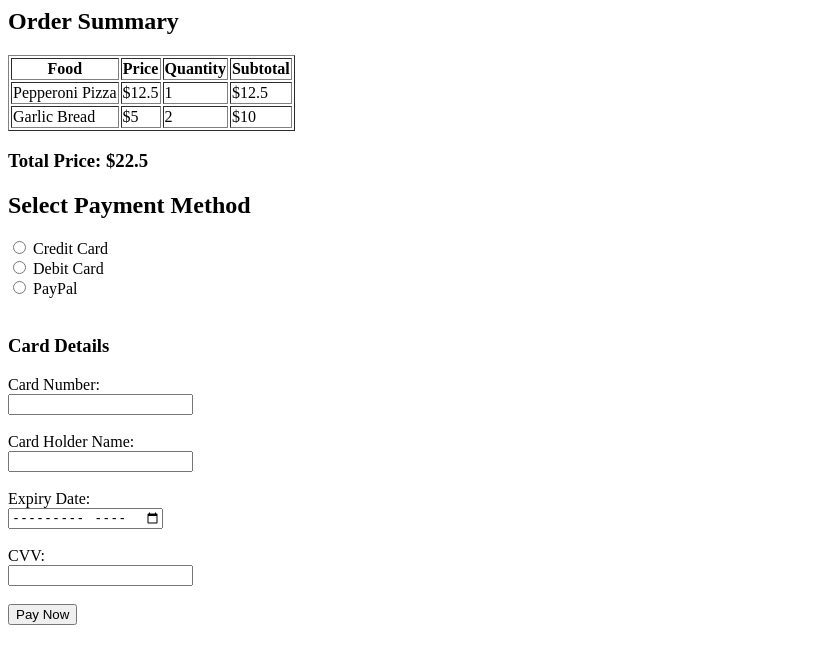
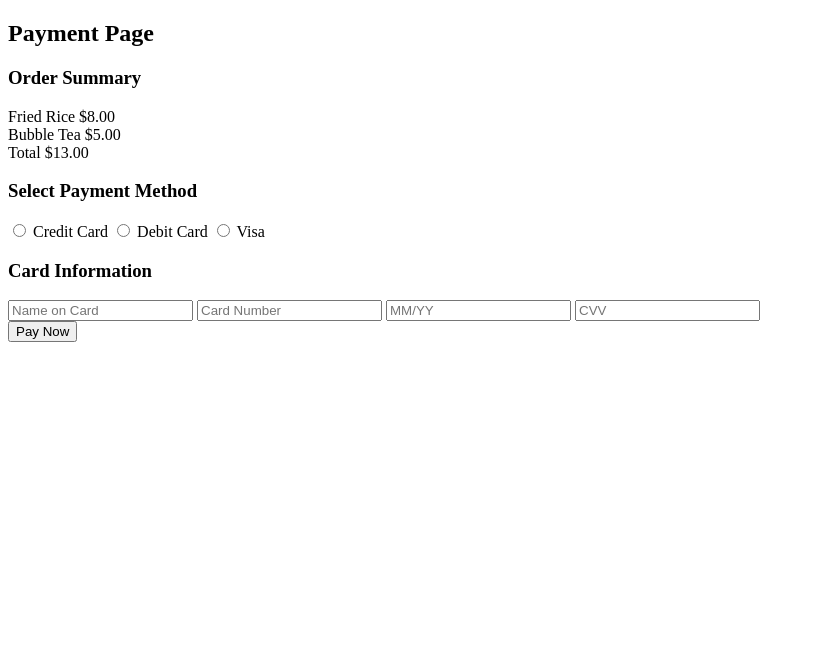
Before and after one commit to Yuxuanzhang9090/CP3407, a PHP site: page /online_payment.php in a window 1280 px wide. Shown: the top 664 px of the page, without its empty margins (0-815 px from the left). Run offline with PHP 8.4, Linux system fonts and the light colour scheme.

Commit message:
Redo the code

```diff
--- a/Online Payment/online_payment.php
+++ b/Online Payment/online_payment.php
@@ -1,74 +1,110 @@
-<?php
+<!DOCTYPE html>
+<html>
+<head>
+    <title>Online Payment</title>
+</head>
 
-$foods = [
-    ["name" => "Pepperoni Pizza", "price" => 12.50, "qty" => 1],
-    ["name" => "Garlic Bread", "price" => 5.00, "qty" => 2]
-];
+<body>
 
-$total = 0;
-?>
+<div class="container">
 
-<h2>Order Summary</h2>
+<h2>Payment Page</h2>
 
-<table border="1">
-<tr>
-<th>Food</th>
-<th>Price</th>
-<th>Quantity</th>
-<th>Subtotal</th>
-</tr>
+<!-- Task 1: Display food details -->
+<div class="order-summary">
 
-<?php foreach ($foods as $food):
-$subtotal = $food['price'] * $food['qty'];
-$total += $subtotal;
-?>
+<h3>Order Summary</h3>
 
-<tr>
-<td><?php echo $food['name']; ?></td>
-<td>$<?php echo $food['price']; ?></td>
-<td><?php echo $food['qty']; ?></td>
-<td>$<?php echo $subtotal; ?></td>
-</tr>
+<div class="order-item">
+<span>Fried Rice</span>
+<span>$8.00</span>
+</div>
 
-<?php endforeach; ?>
+<div class="order-item">
+<span>Bubble Tea</span>
+<span>$5.00</span>
+</div>
 
-</table>
+<div class="order-item total">
+<span>Total</span>
+<span>$13.00</span>
+</div>
 
-<h3>Total Price: $<?php echo $total; ?></h3>
+</div>
 
-<h2>Select Payment Method</h2>
+<form id="paymentForm" action="process_payment.php" method="POST">
 
-<form action="process_payment.php" method="POST">
+<!-- Task 2: Payment Method -->
+<h3>Select Payment Method</h3>
 
-<input type="radio" name="payment_method" value="credit_card" required>
+<label>
+<input type="radio" name="payment_method" value="credit" required>
 Credit Card
+</label>
 
-<br>
+<label>
+<input type="radio" name="payment_method" value="debit">
+Debit Card
+</label>
 
-<input type="radio" name="payment_method" value="debit_card">
-Debit Card
+<label>
+<input type="radio" name="payment_method" value="visa">
+Visa
+</label>
 
-<br>
+<!-- Task 3: Card Details -->
 
-<input type="radio" name="payment_method" value="paypal">
-PayPal
+<h3>Card Information</h3>
 
-<br><br>
+<input type="text" name="card_name" placeholder="Name on Card">
 
-<h3>Card Details</h3>
+<input type="text" name="card_number" placeholder="Card Number">
 
-Card Number:<br>
-<input type="text" name="card_number"><br><br>
+<input type="text" name="expiry" placeholder="MM/YY">
 
-Card Holder Name:<br>
-<input type="text" name="card_name"><br><br>
+<input type="text" name="cvv" placeholder="CVV">
 
-Expiry Date:<br>
-<input type="month" name="expiry"><br><br>
-
-CVV:<br>
-<input type="text" name="cvv"><br><br>
+<div id="error" class="error"></div>
 
 <button type="submit">Pay Now</button>
 
 </form>
+
+</div>
+
+<script>
+
+// Task 4: Validate payment input
+
+document.getElementById("paymentForm").addEventListener("submit", function(e){
+
+let name = document.querySelector("[name='card_name']").value;
+let number = document.querySelector("[name='card_number']").value;
+let expiry = document.querySelector("[name='expiry']").value;
+let cvv = document.querySelector("[name='cvv']").value;
+
+let error = "";
+
+if(name === "" || number === "" || expiry === "" || cvv === ""){
+error = "Please fill in all payment details.";
+}
+
+if(number.length < 16){
+error = "Card number must be 16 digits.";
+}
+
+if(cvv.length < 3){
+error = "CVV must be 3 digits.";
+}
+
+if(error !== ""){
+e.preventDefault();
+document.getElementById("error").innerText = error;
+}
+
+});
+
+</script>
+
+</body>
+</html>
```
